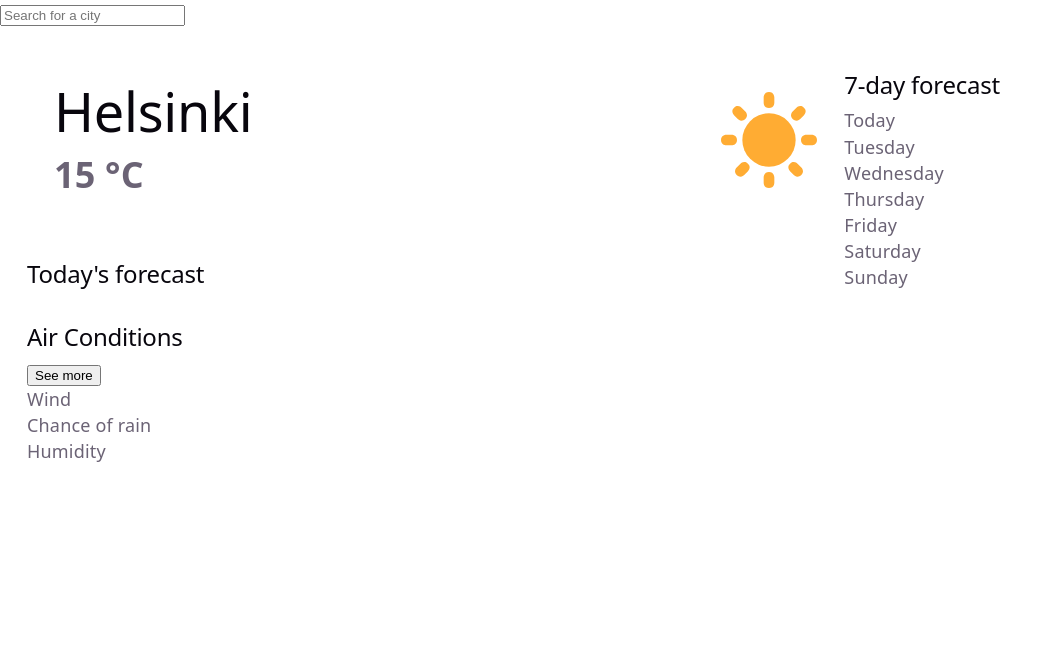
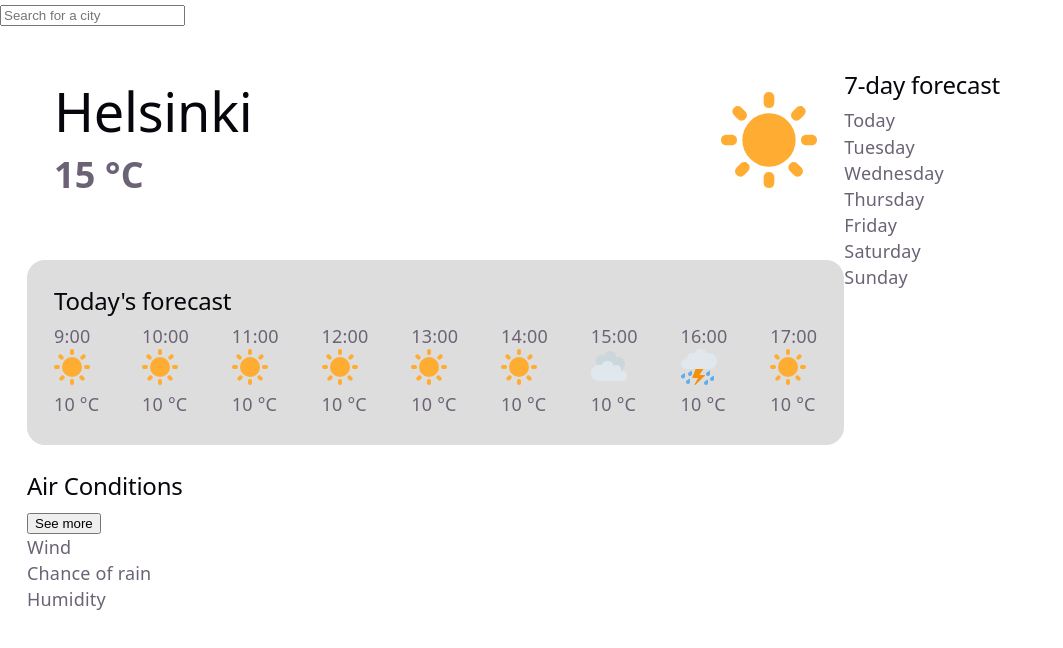
Before and after one commit to lamlintu/weather, a React (Vite) app: page / in a window 1280 px wide. Shown: the top 648 px of the page, without its empty margins (0-1063 px from the left). Built offline with nearby package versions, Linux system fonts and the light colour scheme.

Commit message:
Init styles for TodayForecast component

```diff
--- /dev/null
+++ b/src/components/weather/today-forecast.module.scss
@@ -0,0 +1,10 @@
+.container {
+  background-color: #ddd;
+  border-radius: 1rem;
+  padding: 1.5rem;
+}
+
+.list {
+  display: flex;
+  justify-content: space-between;
+}
--- a/src/components/weather/today-forecast.tsx
+++ b/src/components/weather/today-forecast.tsx
@@ -1,9 +1,102 @@
+import s from "./today-forecast.module.scss";
+
 export function TodayForecast() {
   return (
-    <article>
+    <article className={s.container}>
       <h2>Today's forecast</h2>
 
-      <div></div>
+      <div className={s.list}>
+        <div>
+          <p>9:00</p>
+          <img
+            src="src/assets/icons/clear.svg"
+            alt="sunny"
+            width={36}
+            height={36}
+          />
+          <p>10 °C</p>
+        </div>
+        <div>
+          <p>10:00</p>
+          <img
+            src="src/assets/icons/clear.svg"
+            alt="sunny"
+            width={36}
+            height={36}
+          />
+          <p>10 °C</p>
+        </div>
+        <div>
+          <p>11:00</p>
+          <img
+            src="src/assets/icons/clear.svg"
+            alt="sunny"
+            width={36}
+            height={36}
+          />
+          <p>10 °C</p>
+        </div>
+        <div>
+          <p>12:00</p>
+          <img
+            src="src/assets/icons/clear.svg"
+            alt="sunny"
+            width={36}
+            height={36}
+          />
+          <p>10 °C</p>
+        </div>
+        <div>
+          <p>13:00</p>
+          <img
+            src="src/assets/icons/clear.svg"
+            alt="sunny"
+            width={36}
+            height={36}
+          />
+          <p>10 °C</p>
+        </div>
+        <div>
+          <p>14:00</p>
+          <img
+            src="src/assets/icons/clear.svg"
+            alt="sunny"
+            width={36}
+            height={36}
+          />
+          <p>10 °C</p>
+        </div>
+        <div>
+          <p>15:00</p>
+          <img
+            src="src/assets/icons/cloudy.svg"
+            alt="sunny"
+            width={36}
+            height={36}
+          />
+          <p>10 °C</p>
+        </div>
+        <div>
+          <p>16:00</p>
+          <img
+            src="src/assets/icons/storm.svg"
+            alt="sunny"
+            width={36}
+            height={36}
+          />
+          <p>10 °C</p>
+        </div>
+        <div>
+          <p>17:00</p>
+          <img
+            src="src/assets/icons/clear.svg"
+            alt="sunny"
+            width={36}
+            height={36}
+          />
+          <p>10 °C</p>
+        </div>
+      </div>
     </article>
   );
 }
```
